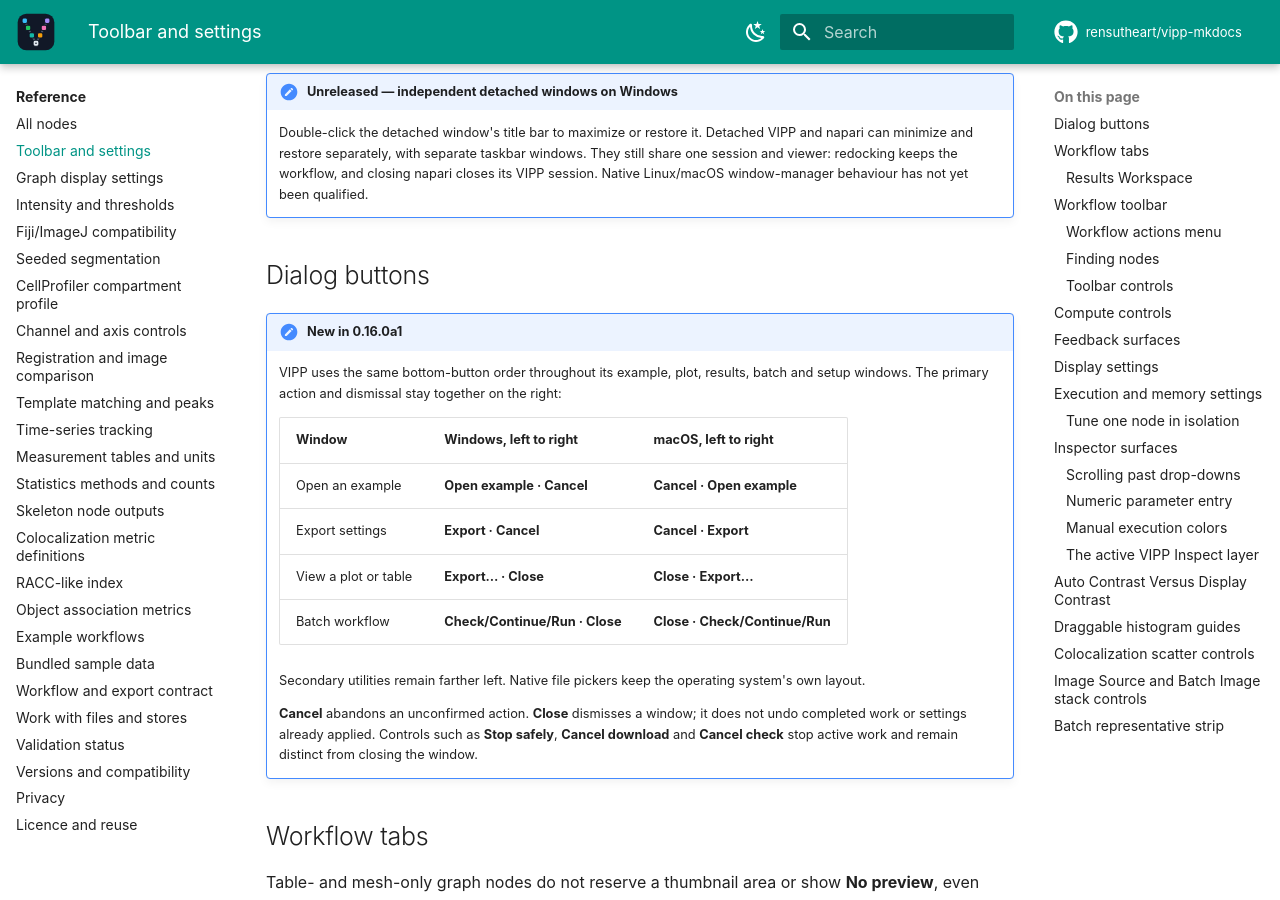
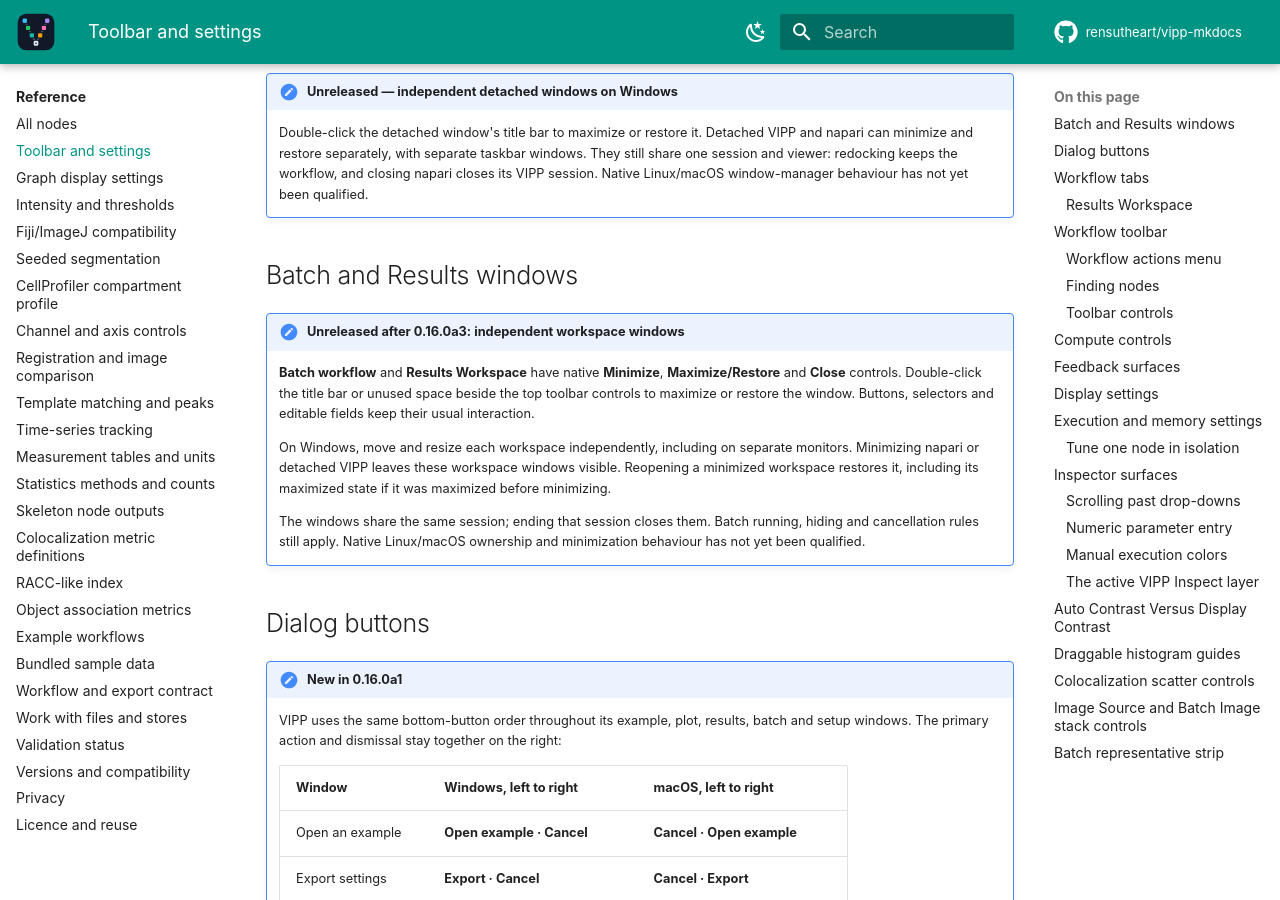
Before and after one commit to rensutheart/vipp-mkdocs, an MkDocs documentation site: the page built from docs/reference/interface.md, in a window 1280 px wide and 900 px high, scrolled down 422 px. Built offline with MkDocs 1.6.1 and Material for MkDocs 9.7.7, drawn with Linux system fonts in a browser that asks for light colours; plug-ins that fetch from the network failed and are left out; comment, search, counter and statistics services are not loaded; the version menu is left out.

Commit message:
Document independent Batch and Results workspace windows

```diff
--- a/docs/reference/interface.md
+++ b/docs/reference/interface.md
@@ -14,6 +14,23 @@ floating window.
     taskbar windows. They still share one session and viewer: redocking keeps
     the workflow, and closing napari closes its VIPP session. Native
     Linux/macOS window-manager behaviour has not yet been qualified.
+
+## Batch and Results windows
+
+!!! note "Unreleased after 0.16.0a3: independent workspace windows"
+    **Batch workflow** and **Results Workspace** have native **Minimize**,
+    **Maximize/Restore** and **Close** controls. Double-click the title bar or
+    unused space beside the top toolbar controls to maximize or restore the
+    window. Buttons, selectors and editable fields keep their usual interaction.
+
+    On Windows, move and resize each workspace independently, including on
+    separate monitors. Minimizing napari or detached VIPP leaves these
+    workspace windows visible. Reopening a minimized workspace restores it,
+    including its maximized state if it was maximized before minimizing.
+
+    The windows share the same session; ending that session closes them.
+    Batch running, hiding and cancellation rules still apply. Native
+    Linux/macOS ownership and minimization behaviour has not yet been qualified.
 
 ## Dialog buttons
 
```
Also changed, not shown: docs/how-to/results-workspace.md (+9 -0 lines), docs/releases/index.md (+7 -0 lines), docs/workflows/batch-processing.md (+11 -0 lines).
